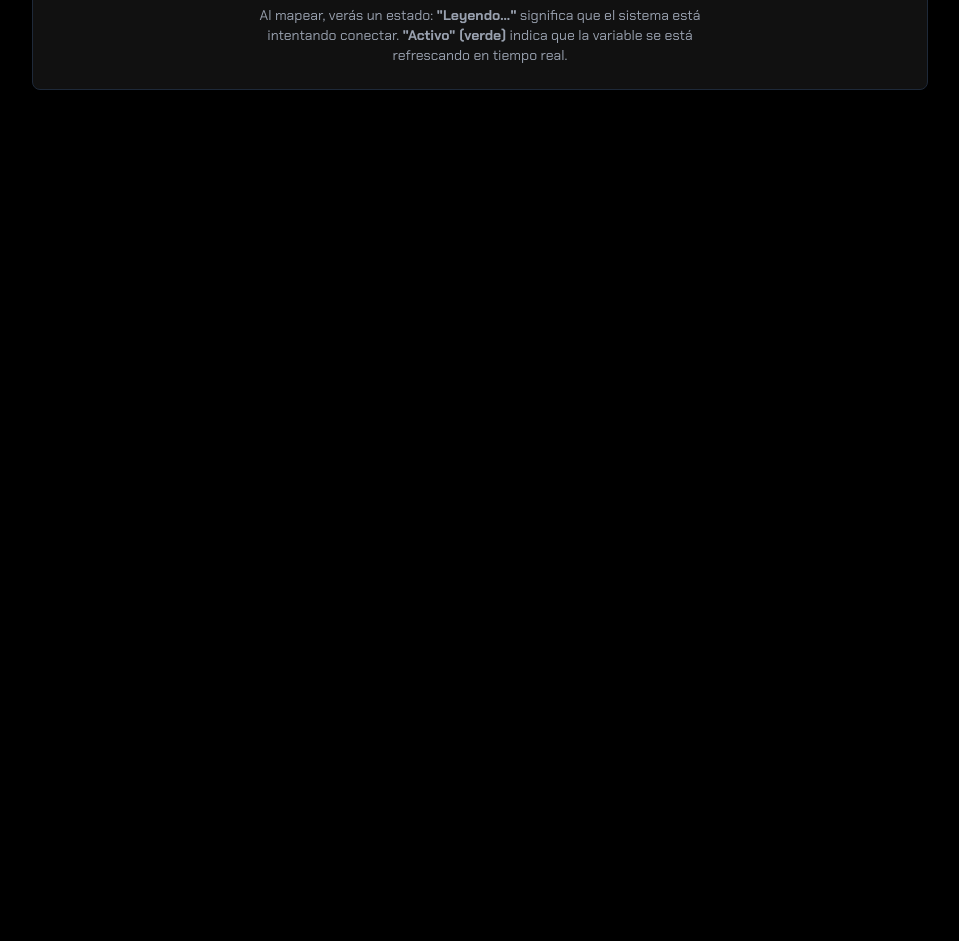
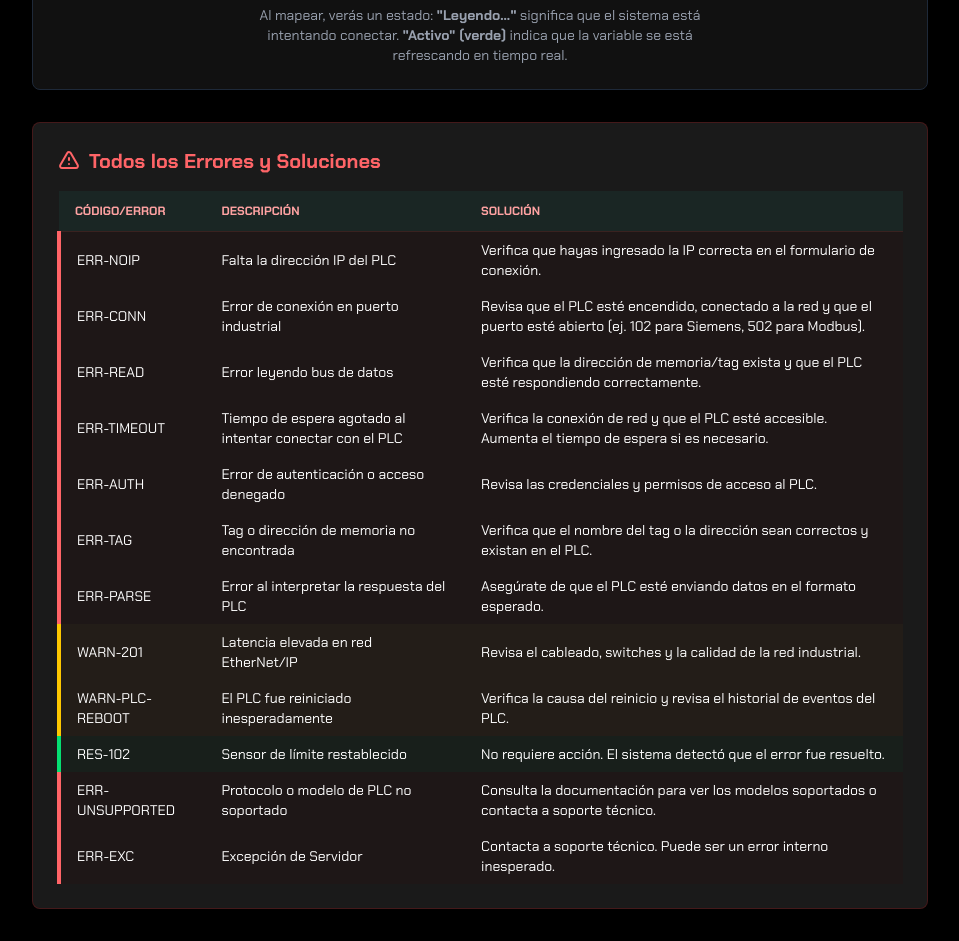
Before and after one commit to lauro99/Azteq-IA-core, a Next.js app: page /planta/ayuda in a window 1280 px wide. Shown: the part 840-1781 px from the top of the page, without its empty margins (160-1119 px from the left). Before the commit the page ends 962 px from the top, so only its background shows below. Built offline with nearby package versions, Linux system fonts and the light colour scheme.

Commit message:
feat: Add common errors table and help button in AyudaConexionPlanta

```diff
--- a/src/app/planta/ayuda/page.tsx
+++ b/src/app/planta/ayuda/page.tsx
@@ -83,6 +83,86 @@ export default function AyudaConexionPlanta() {
                 <p className="text-gray-400 text-sm max-w-md">
                     Al mapear, verás un estado: <strong>"Leyendo..."</strong> significa que el sistema está intentando conectar. <strong>"Activo" (verde)</strong> indica que la variable se está refrescando en tiempo real.
                 </p>
+            </section>
+            {/* Tabla de Errores Comunes */}
+            <section className="bg-[#1A1A1A] border border-red-900/40 rounded-lg p-6 mt-8">
+              <h2 className="text-xl font-bold mb-4 text-red-400 flex items-center gap-2">
+                <svg className="w-6 h-6 text-red-400" fill="none" stroke="currentColor" viewBox="0 0 24 24"><path strokeLinecap="round" strokeLinejoin="round" strokeWidth="2" d="M12 9v2m0 4h.01m-6.938 4h13.856c1.54 0 2.502-1.667 1.732-3L13.732 4c-.77-1.333-2.694-1.333-3.464 0L3.34 16c-.77 1.333.192 3 1.732 3z" /></svg>
+                Todos los Errores y Soluciones
+              </h2>
+              <div className="overflow-x-auto">
+                <table className="min-w-full text-sm text-left">
+                  <thead className="bg-[#1A2624] text-red-300 uppercase text-xs border-b border-red-900/30">
+                    <tr>
+                      <th className="py-3 px-4 font-bold">Código/Error</th>
+                      <th className="py-3 px-4 font-bold">Descripción</th>
+                      <th className="py-3 px-4 font-bold">Solución</th>
+                    </tr>
+                  </thead>
+                  <tbody>
+                    <tr className="border-l-4 border-red-400 bg-red-950/10">
+                      <td className="py-2 px-4 font-mono">ERR-NOIP</td>
+                      <td className="py-2 px-4">Falta la dirección IP del PLC</td>
+                      <td className="py-2 px-4">Verifica que hayas ingresado la IP correcta en el formulario de conexión.</td>
+                    </tr>
+                    <tr className="border-l-4 border-red-400 bg-red-950/10">
+                      <td className="py-2 px-4 font-mono">ERR-CONN</td>
+                      <td className="py-2 px-4">Error de conexión en puerto industrial</td>
+                      <td className="py-2 px-4">Revisa que el PLC esté encendido, conectado a la red y que el puerto esté abierto (ej. 102 para Siemens, 502 para Modbus).</td>
+                    </tr>
+                    <tr className="border-l-4 border-red-400 bg-red-950/10">
+                      <td className="py-2 px-4 font-mono">ERR-READ</td>
+                      <td className="py-2 px-4">Error leyendo bus de datos</td>
+                      <td className="py-2 px-4">Verifica que la dirección de memoria/tag exista y que el PLC esté respondiendo correctamente.</td>
+                    </tr>
+                    <tr className="border-l-4 border-red-400 bg-red-950/10">
+                      <td className="py-2 px-4 font-mono">ERR-TIMEOUT</td>
+                      <td className="py-2 px-4">Tiempo de espera agotado al intentar conectar con el PLC</td>
+                      <td className="py-2 px-4">Verifica la conexión de red y que el PLC esté accesible. Aumenta el tiempo de espera si es necesario.</td>
+                    </tr>
+                    <tr className="border-l-4 border-red-400 bg-red-950/10">
+                      <td className="py-2 px-4 font-mono">ERR-AUTH</td>
+                      <td className="py-2 px-4">Error de autenticación o acceso denegado</td>
+                      <td className="py-2 px-4">Revisa las credenciales y permisos de acceso al PLC.</td>
+                    </tr>
+                    <tr className="border-l-4 border-red-400 bg-red-950/10">
+                      <td className="py-2 px-4 font-mono">ERR-TAG</td>
+                      <td className="py-2 px-4">Tag o dirección de memoria no encontrada</td>
+                      <td className="py-2 px-4">Verifica que el nombre del tag o la dirección sean correctos y existan en el PLC.</td>
+                    </tr>
+                    <tr className="border-l-4 border-red-400 bg-red-950/10">
+                      <td className="py-2 px-4 font-mono">ERR-PARSE</td>
+                      <td className="py-2 px-4">Error al interpretar la respuesta del PLC</td>
+                      <td className="py-2 px-4">Asegúrate de que el PLC esté enviando datos en el formato esperado.</td>
+                    </tr>
+                    <tr className="border-l-4 border-yellow-400 bg-yellow-900/10">
+                      <td className="py-2 px-4 font-mono">WARN-201</td>
+                      <td className="py-2 px-4">Latencia elevada en red EtherNet/IP</td>
+                      <td className="py-2 px-4">Revisa el cableado, switches y la calidad de la red industrial.</td>
+                    </tr>
+                    <tr className="border-l-4 border-yellow-400 bg-yellow-900/10">
+                      <td className="py-2 px-4 font-mono">WARN-PLC-REBOOT</td>
+                      <td className="py-2 px-4">El PLC fue reiniciado inesperadamente</td>
+                      <td className="py-2 px-4">Verifica la causa del reinicio y revisa el historial de eventos del PLC.</td>
+                    </tr>
+                    <tr className="border-l-4 border-green-400 bg-green-900/10">
+                      <td className="py-2 px-4 font-mono">RES-102</td>
+                      <td className="py-2 px-4">Sensor de límite restablecido</td>
+                      <td className="py-2 px-4">No requiere acción. El sistema detectó que el error fue resuelto.</td>
+                    </tr>
+                    <tr className="border-l-4 border-red-400 bg-red-950/10">
+                      <td className="py-2 px-4 font-mono">ERR-UNSUPPORTED</td>
+                      <td className="py-2 px-4">Protocolo o modelo de PLC no soportado</td>
+                      <td className="py-2 px-4">Consulta la documentación para ver los modelos soportados o contacta a soporte técnico.</td>
+                    </tr>
+                    <tr className="border-l-4 border-red-400 bg-red-950/10">
+                      <td className="py-2 px-4 font-mono">ERR-EXC</td>
+                      <td className="py-2 px-4">Excepción de Servidor</td>
+                      <td className="py-2 px-4">Contacta a soporte técnico. Puede ser un error interno inesperado.</td>
+                    </tr>
+                  </tbody>
+                </table>
+              </div>
             </section>
           </div>
         )}
--- a/src/app/planta/page.tsx
+++ b/src/app/planta/page.tsx
@@ -57,6 +57,14 @@ export default function PlantaBrandSelection() {
         <div className="flex items-center gap-4">
           <LanguageSelector />
           <div className="h-6 w-px bg-white/20"></div>
+          <button
+            onClick={() => router.push('/planta/ayuda')}
+            className="flex items-center gap-1 px-3 py-1 rounded-full border border-[#D4AF37]/60 bg-[#D4AF37]/10 text-[#D4AF37] font-bold text-xs uppercase tracking-widest hover:bg-[#D4AF37]/30 hover:text-black transition-all shadow-sm"
+            title="Ver ayuda y documentación de conexión"
+          >
+            <svg className="w-4 h-4" fill="none" stroke="currentColor" viewBox="0 0 24 24"><path strokeLinecap="round" strokeLinejoin="round" strokeWidth="2" d="M8 10h.01M12 14h.01M16 10h.01M12 18h.01M12 6h.01" /></svg>
+            Ayuda
+          </button>
           <span className="text-[#D4AF37] font-bold text-sm tracking-widest uppercase shadow-sm">IA Planta</span>
         </div>
       </header>
```
